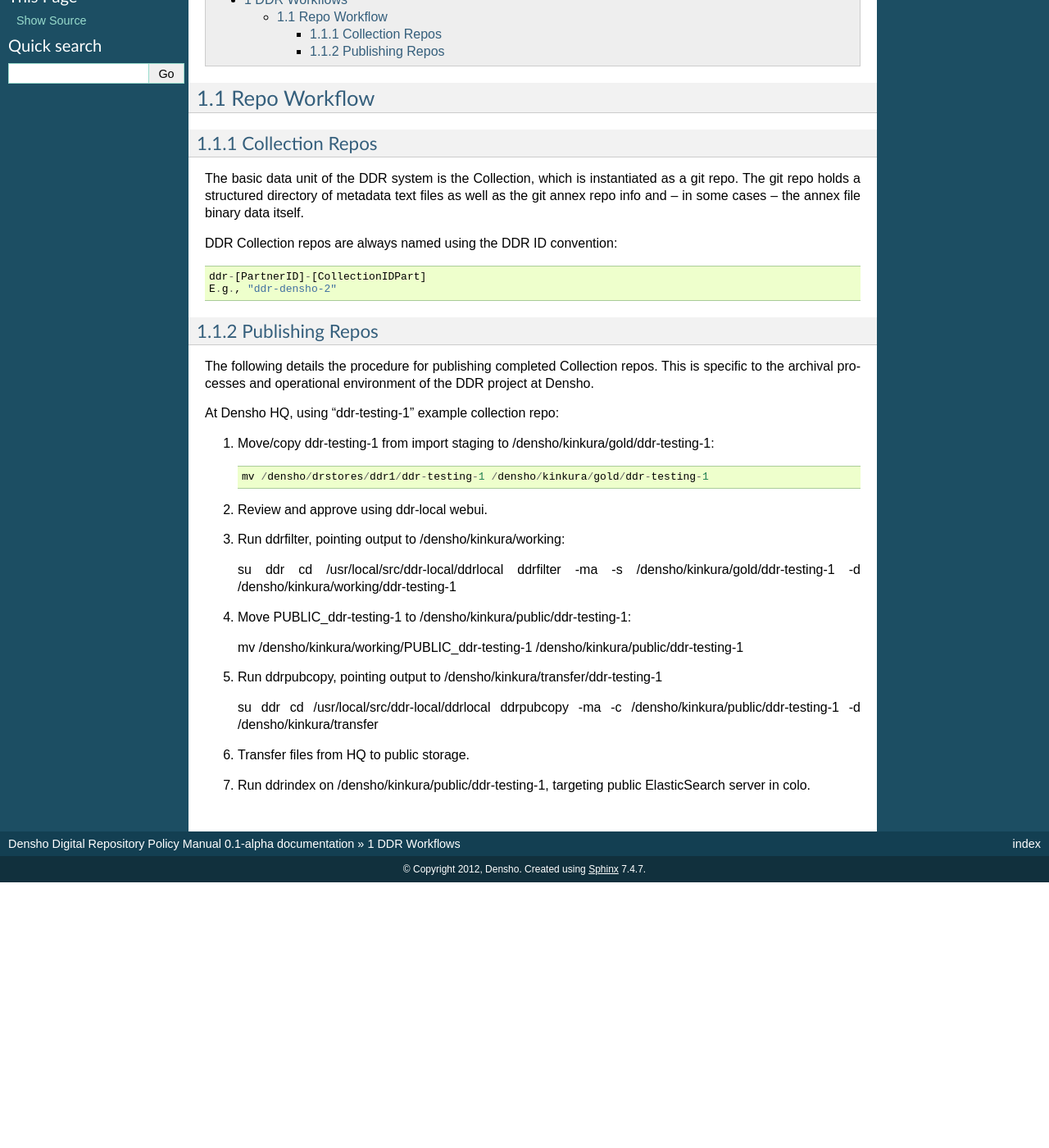
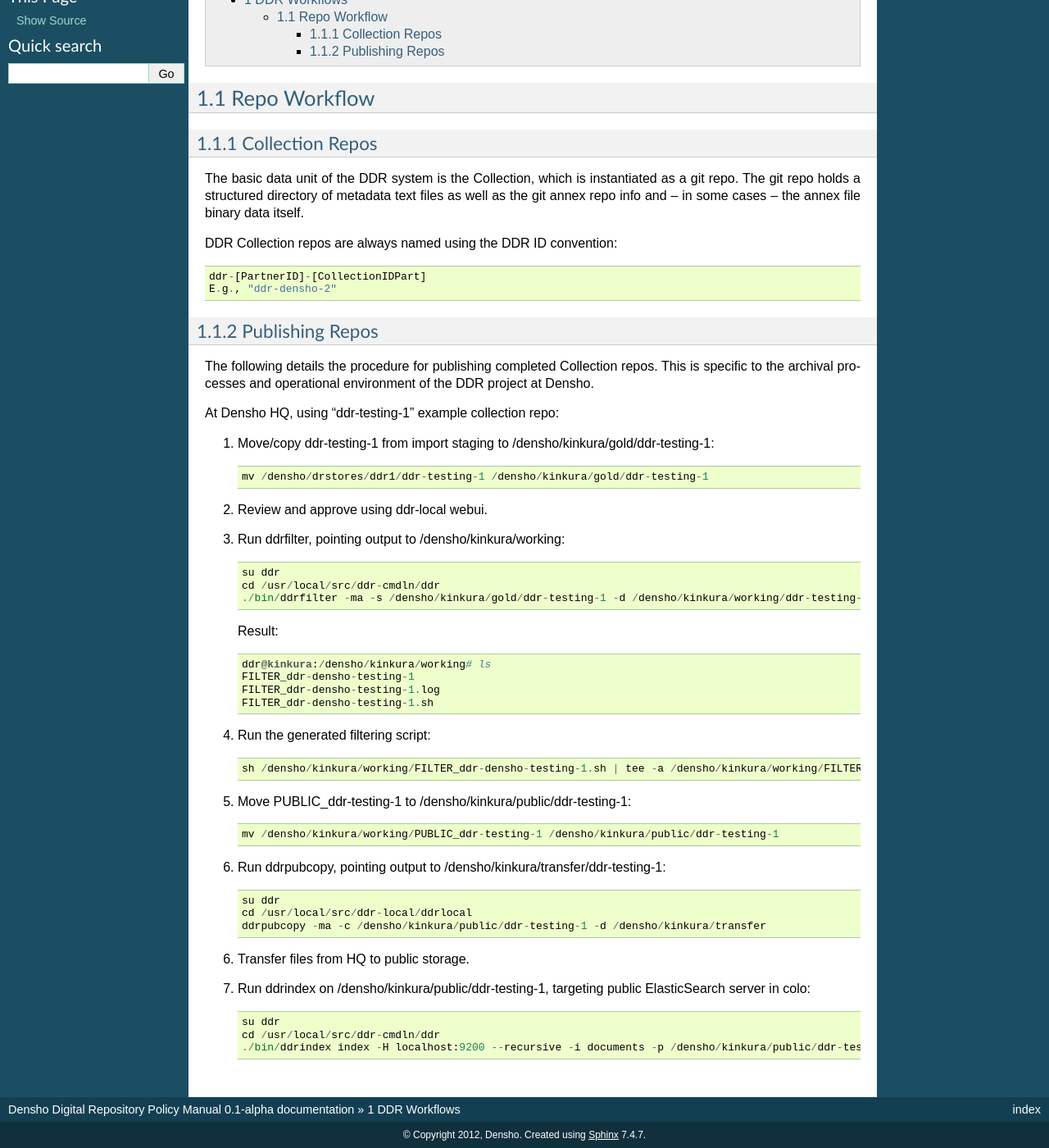
Before and after one commit to denshoproject/ddr-manual, a Sphinx documentation site: the page built from source/admins/workflows.rst, in a window 1280 px wide and 1400 px high, scrolled down 197 px. Shown: the whole window at 82% size. Built offline with Sphinx 7.4.7, drawn with Linux system fonts in a browser that asks for light colours; before the commit the page ends 1273 px from its top, so only the background shows below that.

Commit message:
Update workflows.rst

```diff
--- a/source/admins/workflows.rst
+++ b/source/admins/workflows.rst
@@ -38,20 +38,35 @@ At Densho HQ, using "ddr-testing-1" example collection repo:
 2. Review and approve using ddr-local webui.
 3. Run ddrfilter, pointing output to /densho/kinkura/working::
 
-   su ddr
-   cd /usr/local/src/ddr-local/ddrlocal
-   ddrfilter -ma -s /densho/kinkura/gold/ddr-testing-1 -d /densho/kinkura/working/ddr-testing-1
+    su ddr
+    cd /usr/local/src/ddr-cmdln/ddr
+    ./bin/ddrfilter -ma -s /densho/kinkura/gold/ddr-testing-1 -d /densho/kinkura/working/ddr-testing-1
 
-4. Move PUBLIC_ddr-testing-1 to /densho/kinkura/public/ddr-testing-1::
+   Result::
 
-   mv /densho/kinkura/working/PUBLIC_ddr-testing-1 /densho/kinkura/public/ddr-testing-1
+    ddr@kinkura:/densho/kinkura/working# ls
+    FILTER_ddr-densho-testing-1
+    FILTER_ddr-densho-testing-1.log
+    FILTER_ddr-densho-testing-1.sh
 
-5. Run ddrpubcopy, pointing output to /densho/kinkura/transfer/ddr-testing-1
+4. Run the generated filtering script::
 
-   su ddr
-   cd /usr/local/src/ddr-local/ddrlocal
-   ddrpubcopy -ma -c /densho/kinkura/public/ddr-testing-1 -d /densho/kinkura/transfer
+    sh /densho/kinkura/working/FILTER_ddr-densho-testing-1.sh | tee -a /densho/kinkura/working/FILTER_ddr-testing-1.log
+
+5. Move PUBLIC_ddr-testing-1 to /densho/kinkura/public/ddr-testing-1::
+
+    mv /densho/kinkura/working/PUBLIC_ddr-testing-1 /densho/kinkura/public/ddr-testing-1
+
+6. Run ddrpubcopy, pointing output to /densho/kinkura/transfer/ddr-testing-1::
+
+    su ddr
+    cd /usr/local/src/ddr-local/ddrlocal
+    ddrpubcopy -ma -c /densho/kinkura/public/ddr-testing-1 -d /densho/kinkura/transfer
 
 6. Transfer files from HQ to public storage.
 
-7. Run ddrindex on /densho/kinkura/public/ddr-testing-1, targeting public ElasticSearch server in colo.
+7. Run ddrindex on /densho/kinkura/public/ddr-testing-1, targeting public ElasticSearch server in colo::
+
+    su ddr
+    cd /usr/local/src/ddr-cmdln/ddr
+    ./bin/ddrindex index -H localhost:9200 --recursive -i documents -p /densho/kinkura/public/ddr-testing-1
```
